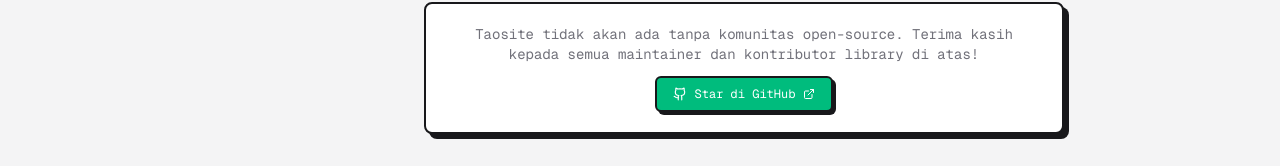
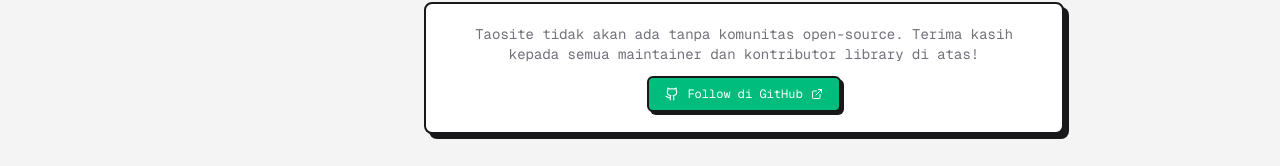
Before and after one commit to FaaOfc/opensorc, a Next.js app: page /credits in a window 1280 px wide. Shown: the part 1536-1702 px from the top of the page. Built offline with nearby package versions, Linux system fonts and the light colour scheme.

Commit message:
Update GitHub link and button text in credits page

```diff
--- a/src/app/credits/page.tsx
+++ b/src/app/credits/page.tsx
@@ -107,13 +107,13 @@
         </p>
         <div className="flex justify-center gap-2 mt-3">
           <a
-            href="https://github.com/alip-jmbd/NefuSite"
+            href="https://github.com/FaaOfc"
             target="_blank"
             rel="noopener noreferrer"
             className="neo-btn inline-flex items-center gap-2 px-4 py-2 font-mono text-xs bg-emerald-500 text-white hover:translate-x-[-1px] hover:translate-y-[-1px] hover:shadow-[3px_3px_0px_var(--neo-shadow-color)] transition-all"
           >
             <Github className="size-3.5" />
-            Star di GitHub
+            Follow di GitHub
             <ExternalLink className="size-3" />
           </a>
         </div>
```
